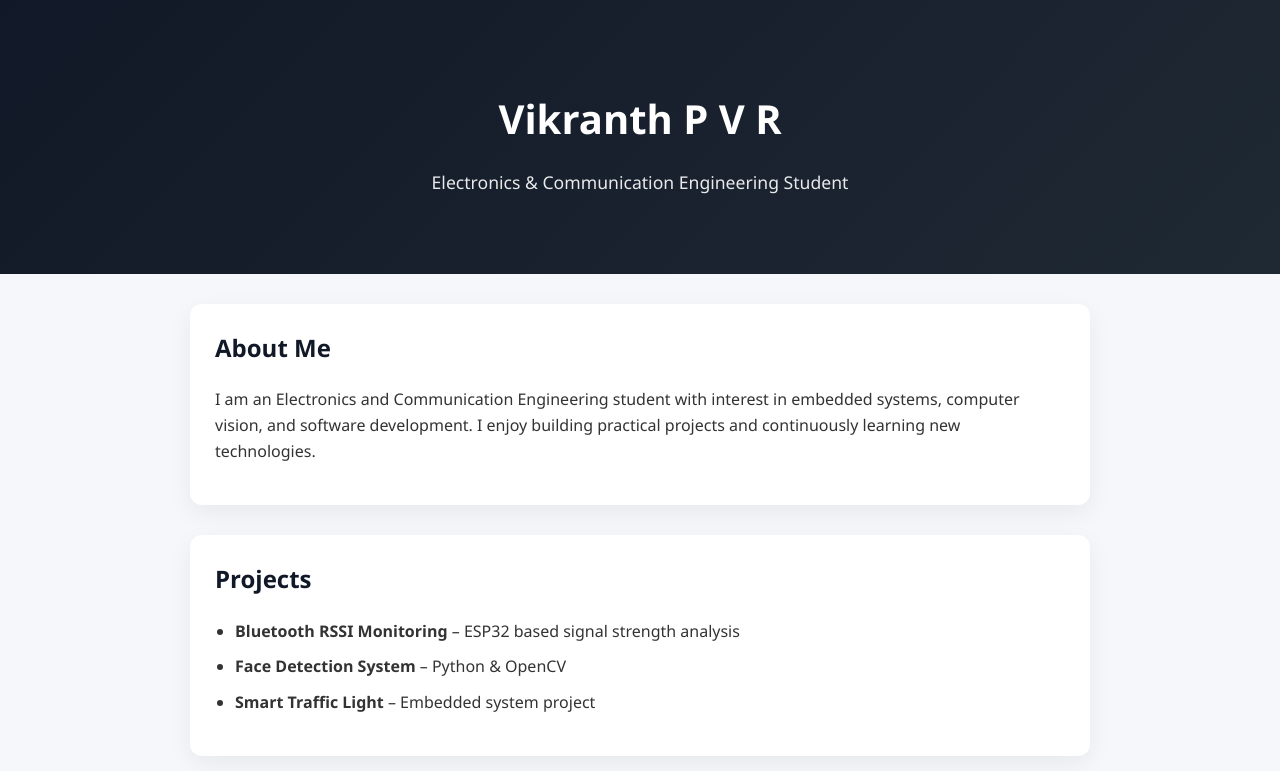
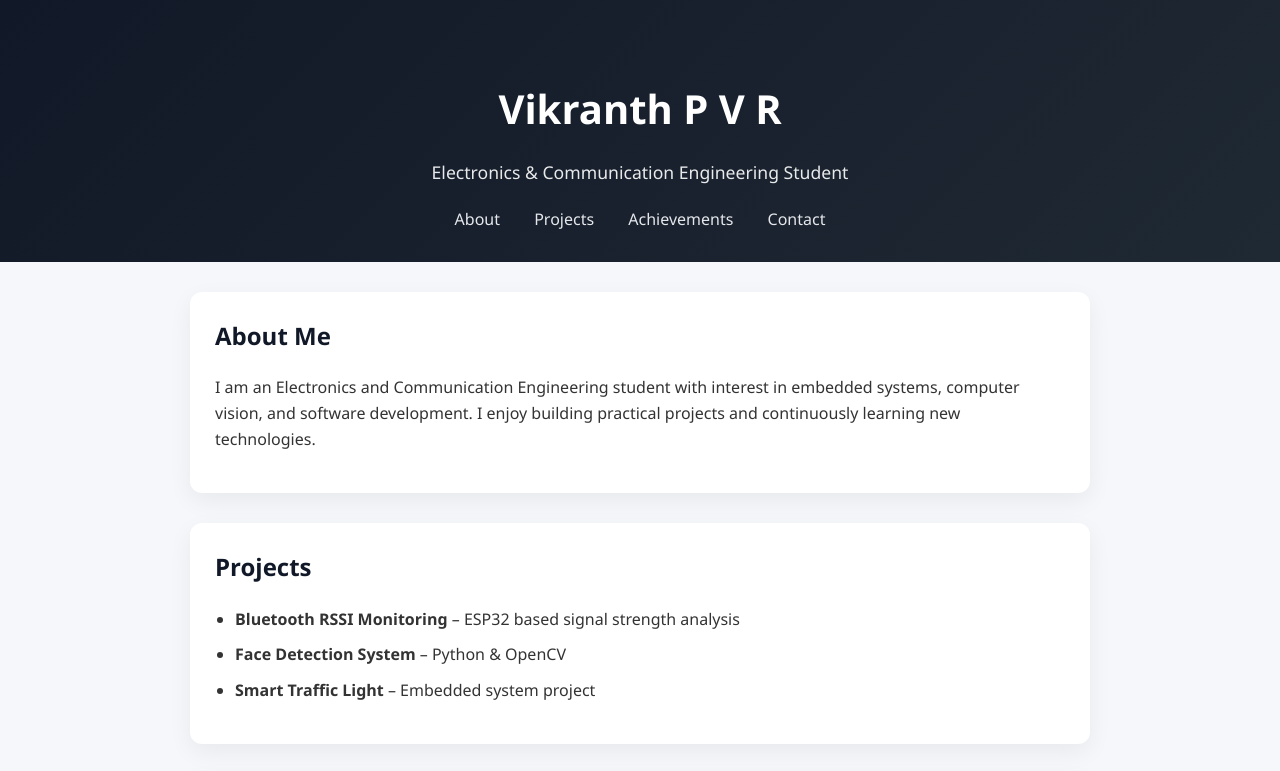
Before and after one commit to Vikranth0248/life, a plain HTML site: page index.html in a window 1280 px wide. Shown: the top 771 px of the page. Drawn offline with Linux system fonts and the light colour scheme.

Commit message:
Update index.html

```diff
--- a/index.html
+++ b/index.html
@@ -8,6 +8,10 @@
     <style>
         * {
             box-sizing: border-box;
+        }
+
+        html {
+            scroll-behavior: smooth;
         }
 
         body {
@@ -21,18 +25,37 @@
         header {
             background: linear-gradient(135deg, #111827, #1f2933);
             color: white;
-            padding: 60px 20px;
+            padding: 50px 20px 30px;
             text-align: center;
         }
 
         header h1 {
-            margin-bottom: 10px;
+            margin-bottom: 8px;
             font-size: 2.5rem;
         }
 
         header p {
+            margin-bottom: 20px;
             font-size: 1.1rem;
             opacity: 0.9;
+        }
+
+        /* 🔷 Navigation Bar (below name) */
+        nav {
+            margin-top: 10px;
+        }
+
+        nav a {
+            color: #e5e7eb;
+            margin: 0 15px;
+            text-decoration: none;
+            font-weight: 500;
+            font-size: 1rem;
+        }
+
+        nav a:hover {
+            color: #ffffff;
+            text-decoration: underline;
         }
 
         section {
@@ -74,8 +97,13 @@
             margin-top: 40px;
         }
 
-        /* 📱 Mobile friendly */
+        /* 📱 Mobile Friendly */
         @media (max-width: 600px) {
+            nav a {
+                display: inline-block;
+                margin: 8px;
+            }
+
             header h1 {
                 font-size: 2rem;
             }
@@ -93,9 +121,17 @@
 <header>
     <h1>Vikranth P V R</h1>
     <p>Electronics & Communication Engineering Student</p>
+
+    <!-- 🔗 Navigation Bar -->
+    <nav>
+        <a href="#about">About</a>
+        <a href="#projects">Projects</a>
+        <a href="#achievements">Achievements</a>
+        <a href="#contact">Contact</a>
+    </nav>
 </header>
 
-<section>
+<section id="about">
     <h2>About Me</h2>
     <p>
         I am an Electronics and Communication Engineering student with interest in
@@ -104,7 +140,7 @@
     </p>
 </section>
 
-<section>
+<section id="projects">
     <h2>Projects</h2>
     <ul>
         <li><strong>Bluetooth RSSI Monitoring</strong> – ESP32 based signal strength analysis</li>
@@ -113,7 +149,7 @@
     </ul>
 </section>
 
-<section>
+<section id="achievements">
     <h2>Achievements</h2>
     <ul>
         <li>Completed Computer Vision mini projects</li>
@@ -121,14 +157,14 @@
     </ul>
 </section>
 
-<section class="contact">
+<section id="contact" class="contact">
     <h2>Contact</h2>
     <p>Email: <a href="mailto:yourmail@email.com">yourmail@email.com</a></p>
     <p>GitHub: <a href="https://github.com/yourusername" target="_blank">github.com/yourusername</a></p>
 </section>
 
 <footer>
-    © 2026 Vikranth
+    © 2026 Vikranth P V R
 </footer>
 
 </body>
```
